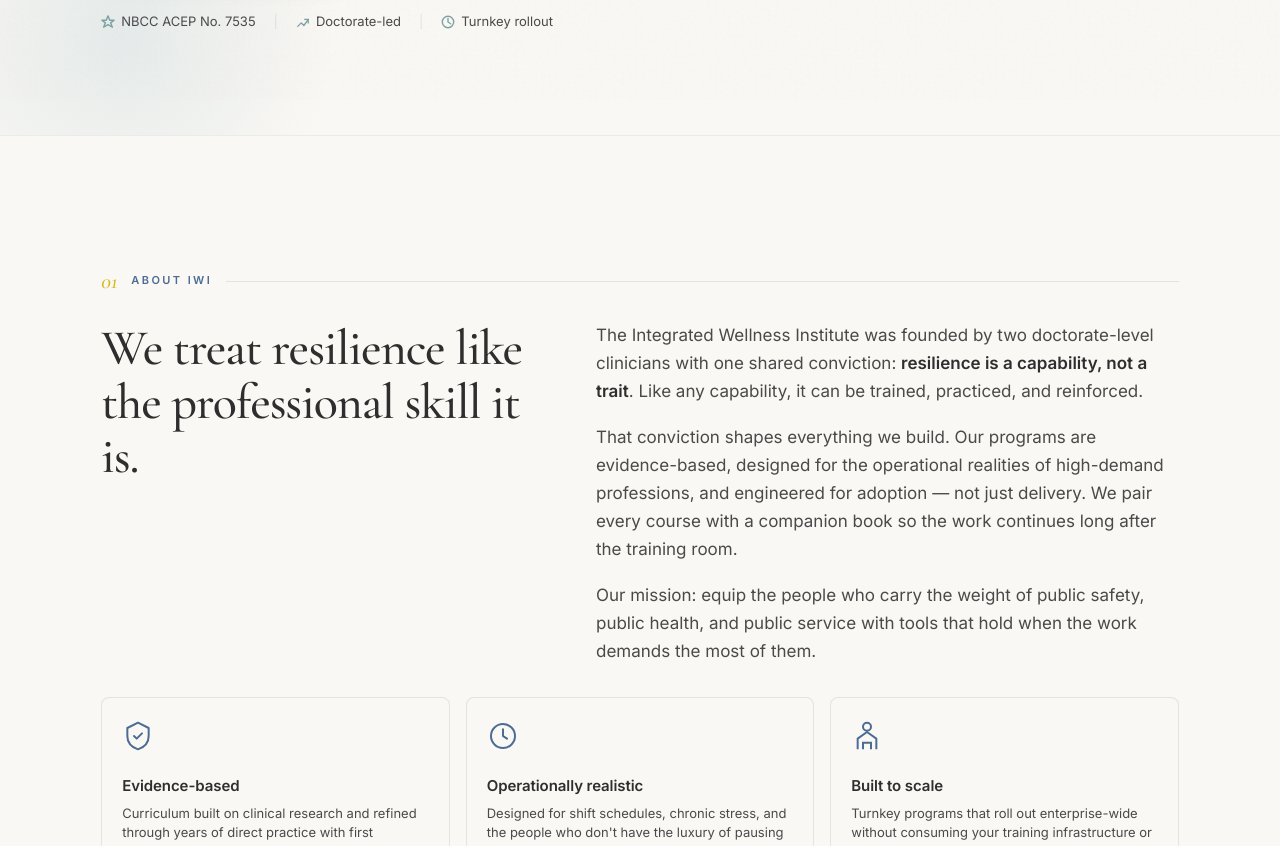
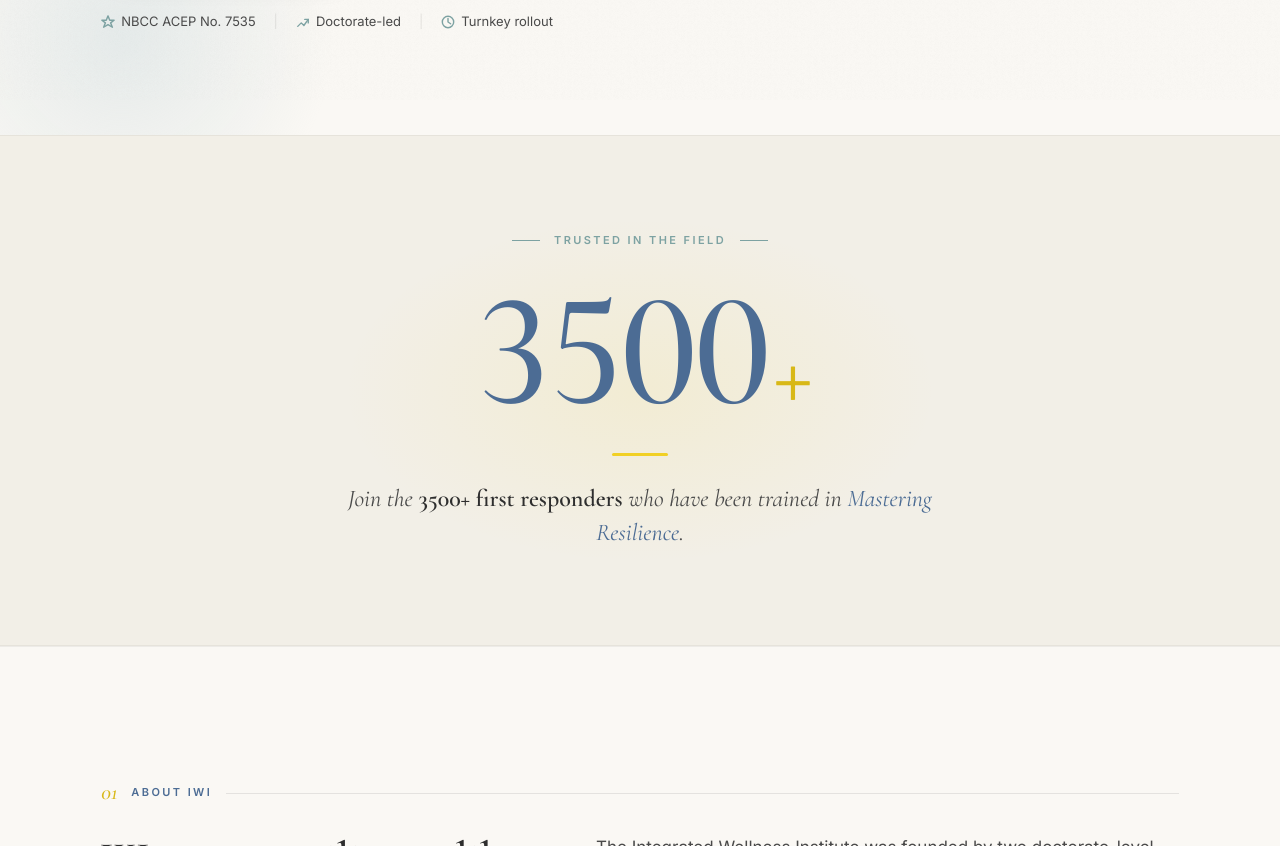
Before and after one commit to skywaymediacode/IntegratedWellnessInstitute, a plain HTML site: page index.html in a window 1280 px wide. Shown: the part 700-1546 px from the top of the page. Drawn offline with nearby package versions, Linux system fonts and the light colour scheme.

Commit message:
Update index.html

```diff
--- a/index.html
+++ b/index.html
@@ -309,7 +309,7 @@ p.lead { font-size: clamp(17px, 1.5vw, 19px); line-height: 1.55; }
   top: 0;
   width: clamp(110px, 13vw, 150px);
   height: clamp(110px, 13vw, 150px);
-  border: 2.5px solid var(--primary);
+  border: 8px solid var(--primary);
   border-radius: 50%;
   transition: transform 600ms cubic-bezier(0.2, 0.8, 0.2, 1);
 }
@@ -348,6 +348,99 @@ p.lead { font-size: clamp(17px, 1.5vw, 19px); line-height: 1.55; }
   background: var(--gold);
   border-radius: 50%;
 }
+
+/* =========================================================
+   STAT BAR
+   ========================================================= */
+.stat-bar {
+  background: var(--paper-2);
+  padding: clamp(60px, 8vw, 96px) 0;
+  text-align: center;
+  position: relative;
+  overflow: hidden;
+  border-top: 1px solid var(--line-2);
+  border-bottom: 1px solid var(--line-2);
+}
+.stat-bar::before {
+  content: '';
+  position: absolute;
+  top: 50%; left: 50%;
+  transform: translate(-50%, -50%);
+  width: 80%; max-width: 700px;
+  height: 80%;
+  background: radial-gradient(ellipse at center, rgba(241,208,37,0.10) 0%, transparent 60%);
+  pointer-events: none;
+}
+.stat-content {
+  position: relative;
+  display: flex;
+  flex-direction: column;
+  align-items: center;
+}
+
+.stat-eyebrow {
+  display: inline-flex;
+  align-items: center;
+  gap: 14px;
+  margin-bottom: 22px;
+}
+.stat-eyebrow .line {
+  width: 28px; height: 1px;
+  background: var(--sage);
+}
+.stat-eyebrow .label {
+  font-size: 11px;
+  font-weight: 600;
+  letter-spacing: 0.22em;
+  text-transform: uppercase;
+  color: var(--sage);
+}
+
+.stat-number {
+  display: inline-flex;
+  align-items: baseline;
+  font-family: var(--serif);
+  font-size: clamp(80px, 13vw, 160px);
+  line-height: 1;
+  font-weight: 500;
+  color: var(--primary);
+  letter-spacing: -0.03em;
+  font-feature-settings: "lnum";
+}
+.stat-number .num {
+  font-variant-numeric: lining-nums tabular-nums;
+}
+.stat-number .plus {
+  color: var(--gold-d);
+  margin-left: 6px;
+  font-size: 0.62em;
+  font-weight: 500;
+  font-style: italic;
+}
+
+.stat-rule {
+  width: 56px; height: 3px;
+  background: var(--gold);
+  margin: 22px auto 0;
+  border-radius: 2px;
+}
+
+.stat-text {
+  font-family: var(--serif);
+  font-style: italic;
+  font-size: clamp(18px, 1.9vw, 24px);
+  color: var(--ink-soft);
+  max-width: 640px;
+  margin: 26px auto 0;
+  line-height: 1.4;
+  font-weight: 400;
+}
+.stat-text strong {
+  font-style: normal;
+  font-weight: 600;
+  color: var(--ink);
+}
+.stat-text em { color: var(--primary); }
 
 /* =========================================================
    ABOUT
@@ -976,6 +1069,24 @@ p.lead { font-size: clamp(17px, 1.5vw, 19px); line-height: 1.55; }
   </div>
 </section>
 
+<!-- =============== STAT BAR =============== -->
+<section class="stat-bar fade-up" aria-label="Training milestone">
+  <div class="container">
+    <div class="stat-content">
+      <div class="stat-eyebrow">
+        <span class="line"></span>
+        <span class="label">Trusted in the field</span>
+        <span class="line"></span>
+      </div>
+      <div class="stat-number">
+        <span class="num" data-count="3500">0</span><span class="plus">+</span>
+      </div>
+      <div class="stat-rule" aria-hidden="true"></div>
+      <p class="stat-text">Join the <strong>3500+ first responders</strong> who have been trained in <em>Mastering Resilience</em>.</p>
+    </div>
+  </div>
+</section>
+
 <!-- =============== ABOUT =============== -->
 <section class="about fade-up" id="about">
   <div class="container">
@@ -1401,6 +1512,33 @@ const io = new IntersectionObserver((entries) => {
 }, { threshold: 0.12, rootMargin: '0px 0px -60px 0px' });
 document.querySelectorAll('.fade-up').forEach(el => io.observe(el));
 
+// Number counter — animates once when scrolled into view
+const prefersReducedMotion = window.matchMedia('(prefers-reduced-motion: reduce)').matches;
+const animateCount = (el, target, duration) => {
+  if (prefersReducedMotion) { el.textContent = target; return; }
+  const start = performance.now();
+  const easeOut = t => 1 - Math.pow(1 - t, 3);
+  const tick = (now) => {
+    const elapsed = now - start;
+    const progress = Math.min(elapsed / duration, 1);
+    const value = Math.floor(easeOut(progress) * target);
+    el.textContent = value;
+    if (progress < 1) requestAnimationFrame(tick);
+    else el.textContent = target;
+  };
+  requestAnimationFrame(tick);
+};
+const counterObs = new IntersectionObserver((entries) => {
+  entries.forEach(e => {
+    if (e.isIntersecting) {
+      const target = parseInt(e.target.dataset.count, 10);
+      animateCount(e.target, target, 1800);
+      counterObs.unobserve(e.target);
+    }
+  });
+}, { threshold: 0.5 });
+document.querySelectorAll('[data-count]').forEach(el => counterObs.observe(el));
+
 // Contact form → mailto fallback
 // Replace this with a real form handler (Formspree, Netlify Forms, custom endpoint) when ready
 document.getElementById('contactForm').addEventListener('submit', function(e){
```
